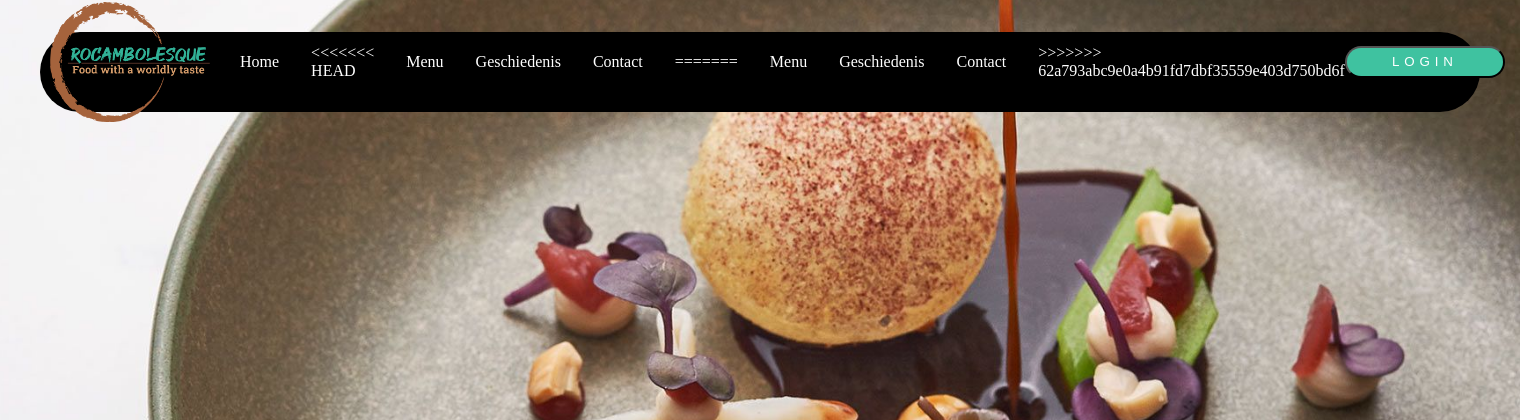
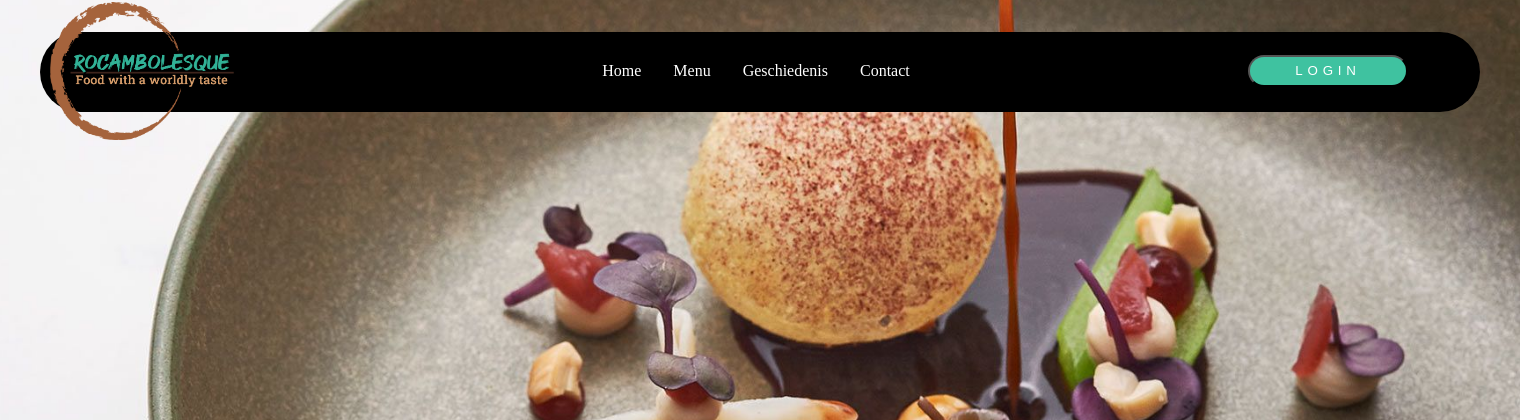
Before and after one commit to SmitsBram/Project-Rambo, a PHP site: page / in a window 1520 px wide. Shown: the top 420 px of the page. Run offline with PHP 8.4, Linux system fonts and the light colour scheme.

Commit message:
Amine fixed href's in header.php

```diff
--- a/app/views/parts/header.php
+++ b/app/views/parts/header.php
@@ -17,18 +17,16 @@
             <img src="/public/IMG/Logo/Rocambolesque-logo-DEF.png" alt="logo" id="logo">
             <ul>
                 <li><a href="Homepage">Home</a></li>
-<<<<<<< HEAD
-                <li><a href="#menu"></a>Menu</li>
-                <li><a href="#geschiedenis"></a>Geschiedenis</li>
-                <li><a href="Contact"></a>Contact</li>
-=======
-                <li><a href="menu"></a>Menu</li>
-                <li><a href="geschiedenis"></a>Geschiedenis</li>
-                <li><a href="contact"></a>Contact</li>
->>>>>>> 62a793abc9e0a4b91fd7dbf35559e403d750bd6f
+                <li><a href="Menu">Menu</a></li>
+                <li><a href="geschiedenis">Geschiedenis</a></li>
+                <li><a href="contact">Contact</a></li>
             </ul>
+
             <div class="btn">
                 <button><a href="login">LOGIN</a></button>
             </div>
         </nav>
     </header>
+</body>
+
+</html>
```
